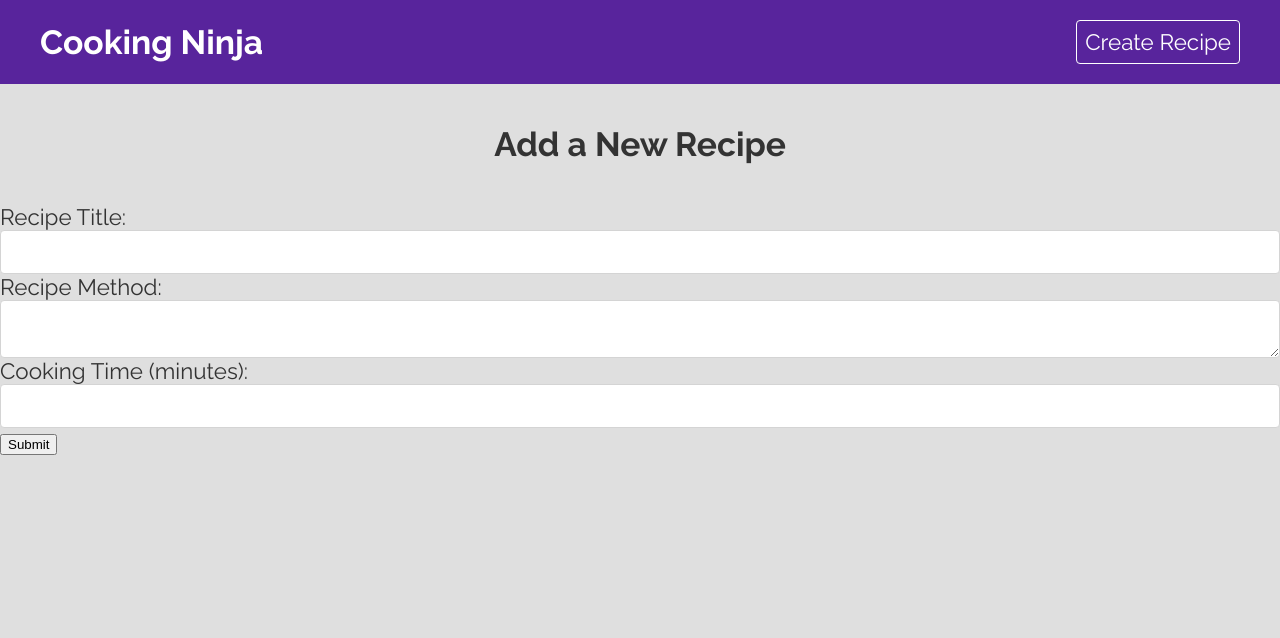
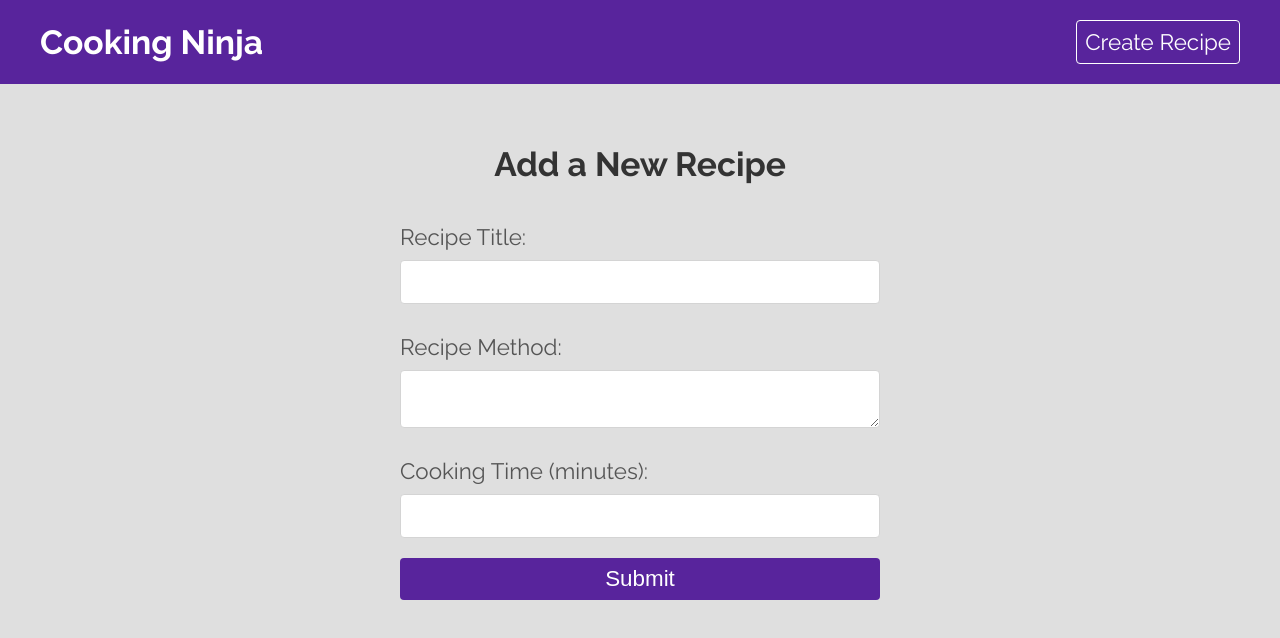
Before and after one commit to lauraylchen/cooking-ninja, a React (Create React App) app: page /create in a window 1280 px wide. Shown: the top 638 px of the page. Built offline with nearby package versions, Linux system fonts and the light colour scheme.

Commit message:
Added style CSS to form

```diff
--- a/src/pages/create/Create.css
+++ b/src/pages/create/Create.css
@@ -0,0 +1,39 @@
+.create {
+  color: #555;
+  max-width: 480px;
+  margin: 60px auto;
+}
+
+@media (max-width: 767.98px) {
+  .create {
+    max-width: 350px;
+  }
+}
+
+.create label span {
+  display: block;
+  margin: 30px 0 10px;
+}
+
+.create p {
+  margin-top: 10px;
+  font-size: 0.8em;
+}
+
+.create button {
+  display: block;
+  width: 100%;
+  font-size: 1em;
+  color: #FFF;
+  padding: 8px 0;
+  border: 0;
+  border-radius: 4px;
+  background-color: #58249C;
+  cursor: pointer;
+  text-decoration: none;
+  margin: 20px auto;
+}
+
+.create button:hover {
+  filter: grayscale(50%);
+}
```
